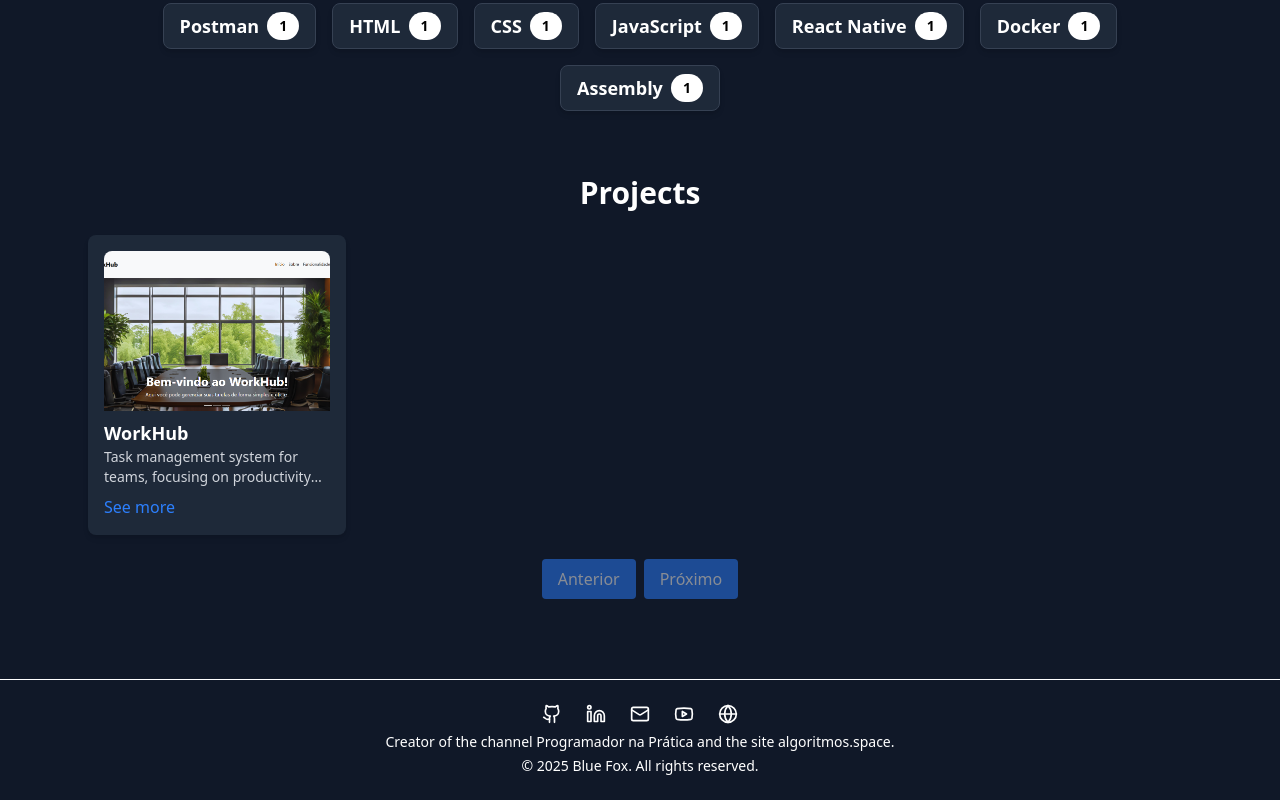
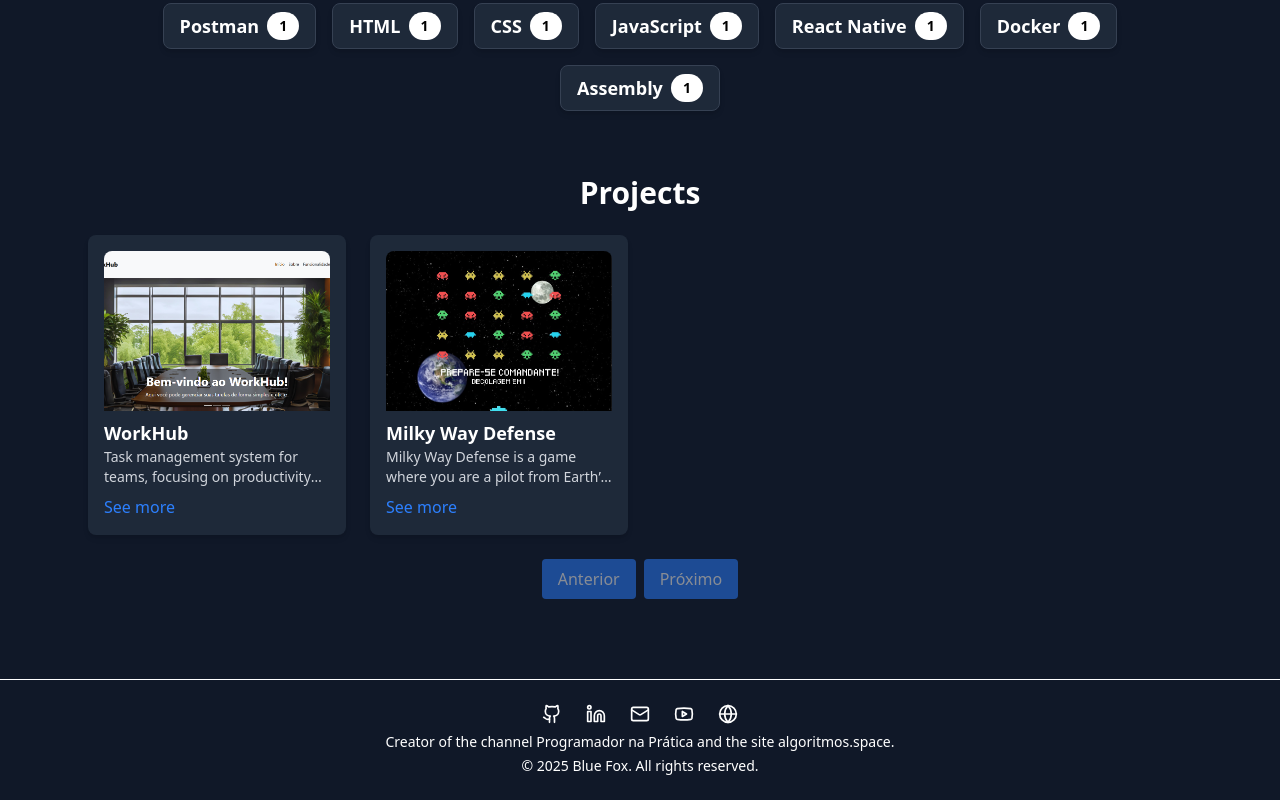
Before and after one commit to FelipeFerraz4/Portfolio, a React (Vite) app in the folder portifolio/: page / in a window 1280 px wide. Shown: the part 1003-1803 px from the top of the page. Built offline with nearby package versions, Linux system fonts and the light colour scheme; the HTML template or start-up script is replaced by a standard one.

Commit message:
feat: addition of the milky way defense project

```diff
--- a/portifolio/src/i18n/project.ts
+++ b/portifolio/src/i18n/project.ts
@@ -19,7 +19,7 @@ export interface Project {
     pt: {
       skills: [
         { name: 'Node.js', projectCount: 1, auxSkills: false },
-        { name: 'Python', projectCount: 0, auxSkills: false },
+        { name: 'Python', projectCount: 1, auxSkills: false },
         { name: 'Java', projectCount: 0, auxSkills: false },
         { name: 'C++', projectCount: 0, auxSkills: false },
         { name: 'C', projectCount: 0, auxSkills: false },
@@ -39,11 +39,11 @@ export interface Project {
         { name: 'React Native', projectCount: 0, auxSkills: false },
         { name: 'Docker', projectCount: 0, auxSkills: false },
         { name: 'Assembly', projectCount: 0, auxSkills: false },
-        { name: 'Git e GitHub', projectCount: 1, auxSkills: true },
+        { name: 'Git e GitHub', projectCount: 2, auxSkills: true },
         { name: 'Tailwind CSS', projectCount: 0, auxSkills: true },
         { name: 'Bootstrap', projectCount: 1, auxSkills: true },
         { name: 'Arduino', projectCount: 0, auxSkills: true },
-        { name: 'Pygame', projectCount: 0, auxSkills: true },
+        { name: 'Pygame', projectCount: 1, auxSkills: true },
       ],
       projects: [
         {
@@ -53,9 +53,20 @@ export interface Project {
           image: '/src/assets/images/workhub.png',
           videoUrl: '/src/assets/videos/workhub.mp4',
           skills: ['React', 'Node.js', 'MongoDB', 'Express', 'Postman', 'JavaScript', 'Git e GitHub', 'Bootstrap'],
-          date: '2025-04-10',
+          date: '2025-04-23',
           githubUrl: 'https://github.com/FelipeFerraz4/task-management-system',
         },
+        {
+          id: '2',
+          title: 'Milky Way Defense',
+          description: 'Milky Way Defense é um jogo onde você é um piloto da frota de defesa terrestre, encarregado de proteger a órbita da Terra contra forças inimigas misteriosas.',
+          image: '/src/assets/images/milky-way-defense.jpg',
+          videoUrl: '/src/assets/videos/milky-way-defense.mp4',
+          skills: ['Python', 'Pygame', 'Git e GitHub'],
+          date: '2025-04-07',
+          githubUrl: 'https://github.com/FelipeFerraz4/milky-way-defense',
+        },
+
         // {
         //   id: '2',
         //   title: 'Sistema de Pousadas',
@@ -142,6 +153,16 @@ export interface Project {
           skills: ['React', 'Node.js', 'MongoDB', 'Express', 'Postman', 'JavaScript', 'Git e GitHub', 'Bootstrap'],
           date: '2025-04-10',
           githubUrl: 'https://github.com/FelipeFerraz4/task-management-system',
+        },
+        {
+          id: '2',
+          title: 'Milky Way Defense',
+          description: 'Milky Way Defense is a game where you are a pilot from Earth’s defense fleet, tasked with protecting Earth’s orbit from mysterious enemy forces.',
+          image: '/src/assets/images/milky-way-defense.jpg',
+          videoUrl: '/src/assets/videos/milky-way-defense.mp4',
+          skills: ['Python', 'Pygame', 'Git e GitHub'],
+          date: '2025-04-07',
+          githubUrl: 'https://github.com/FelipeFerraz4/milky-way-defense',
         },
         // {
         //   id: '2',
@@ -230,6 +251,16 @@ export interface Project {
           date: '2025-04-10',
           githubUrl: 'https://github.com/FelipeFerraz4/task-management-system',
         },
+        {
+          id: '2',
+          title: 'Milky Way Defense',
+          description: 'Milky Way Defense es un juego en el que eres un piloto de la flota de defensa terrestre, encargado de proteger la órbita de la Tierra contra fuerzas enemigas misteriosas.',
+          image: '/src/assets/images/milky-way-defense.jpg',
+          videoUrl: '/src/assets/videos/milky-way-defense.mp4',
+          skills: ['Python', 'Pygame', 'Git e GitHub'],
+          date: '2025-04-07',
+          githubUrl: 'https://github.com/FelipeFerraz4/milky-way-defense',
+        },
         // {
         //   id: '2',
         //   title: 'Sistema de Pousadas',
```
Also changed, not shown: portifolio/src/assets/images/milky-way-defense.jpg (added), 1 other file (tests, documents, lock files or other folders).
